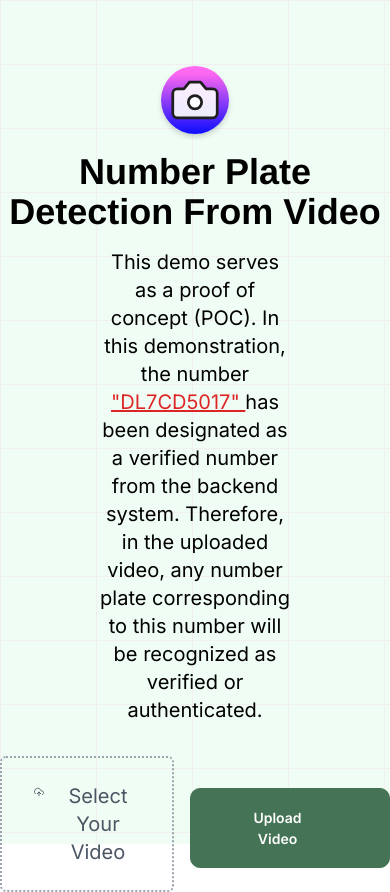
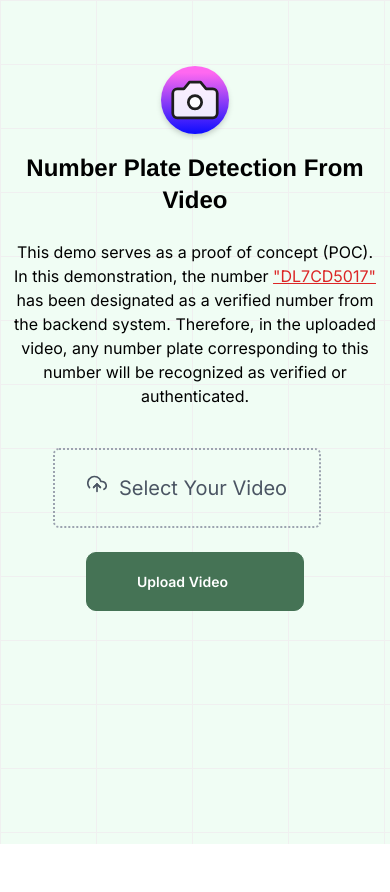
Before and after one commit to ahmadswalih/indiannumber-detection-frontend, a Next.js app: page / in a window 390 px wide. After the commit the page ends 844 px from the top, so only its background shows below. Built offline with nearby package versions, Linux system fonts and the light colour scheme.

Commit message:
updated the frontend

```diff
--- a/app/page.tsx
+++ b/app/page.tsx
@@ -61,10 +61,10 @@ export default function Home() {
             alt="icon"
           />
         </div>
-        <p className="text-4xl items-center justify-center text-center font-arimo font-bold text-black  ">
+        <p className=" text-2xl md:text-4xl items-center justify-center text-center font-arimo font-bold text-black  ">
           Number Plate Detection From Video
         </p>
-        <p className="text-center  w-1/2 mt-4 font-normal  text-xl">
+        <p className="text-center w-full p-2  md:w-1/2 mt-4 font-normal   md:text-xl">
           This demo serves as a proof of concept (POC). In this demonstration,
           the number{" "}
           <span className="text-red-600 underline"> "DL7CD5017" </span> has been
@@ -72,7 +72,7 @@ export default function Home() {
           the uploaded video, any number plate corresponding to this number will
           be recognized as verified or authenticated.
         </p>
-        <div className="  items-center mt-4 flex justify-center">
+        <div className="  items-center mt-4 flex flex-col md:flex-row justify-center">
           <div className="border-2 mt-4 mr-4 border-dotted border-gray-400 p-4 rounded-md min-h-14  ">
             <div>
               <input
```
